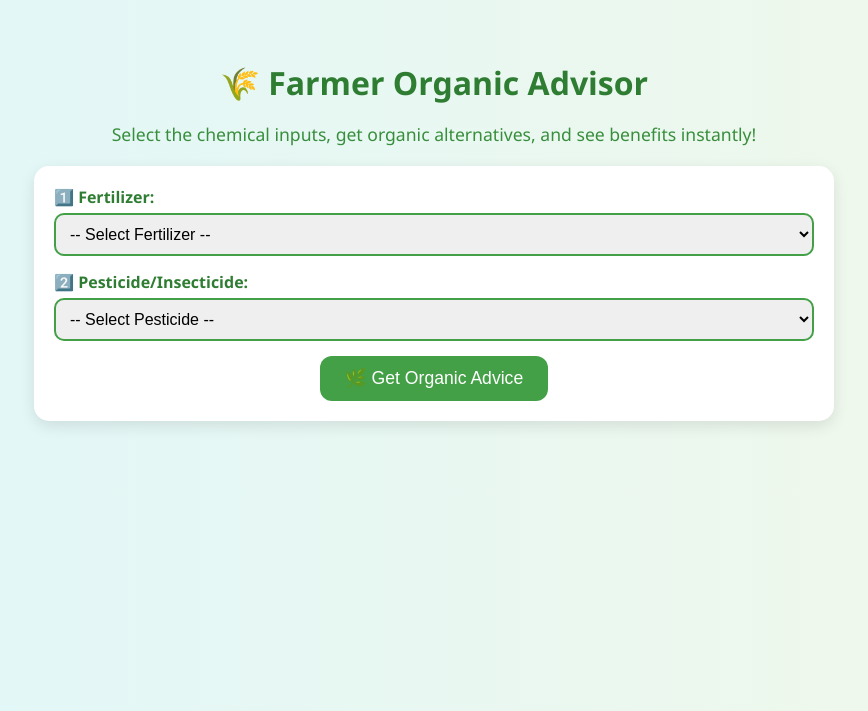
After one commit to Chinmaya24/AgriTech, a Flask app: page /sustainability in a window 1280 px wide. The commit adds this page. Shown: the top 711 px of the page, without its empty margins (206-1074 px from the left). Run offline with Flask 3, Linux system fonts and the light colour scheme.

Commit message:
pushed teh new code
pushed teh new code

```diff
--- a/app.py
+++ b/app.py
@@ -396,5 +396,123 @@ def weather_results():
                           precautions=precautions,
                           error=error)
 
+# --- Sustainability (from sustain/app.py & sustain/sustainability.py) ---
+# Fertilizers mapping
+fertilizers = {
+    "urea": {
+        "alternative": "🌿 Vermicompost, Panchagavya, Jeevamrutha",
+        "benefits": "Improves soil fertility, provides balanced nutrients, enhances microbial activity.",
+        "impact": "❌ Urea harms soil long-term. ✅ Organic compost increases soil carbon, reduces cost, and improves resilience."
+    },
+    "dap": {
+        "alternative": "🌱 Rock Phosphate + Cow Manure",
+        "benefits": "Provides slow-release phosphorus and improves soil structure.",
+        "impact": "❌ DAP causes nutrient imbalance. ✅ Rock phosphate enriches soil naturally."
+    },
+    "npk": {
+        "alternative": "🌿 Green Manure + Farmyard Manure",
+        "benefits": "Adds NPK naturally, improves soil structure.",
+        "impact": "❌ NPK salts reduce soil microbes. ✅ Green manure supports healthy soil life."
+    },
+    "mop": {
+        "alternative": "🌱 Wood Ash, Banana Stem Compost, Seaweed Extract",
+        "benefits": "Supplies potassium naturally, improves plant immunity.",
+        "impact": "❌ MOP leads to soil salinity. ✅ Wood ash & seaweed are eco-friendly."
+    },
+    "zinc sulphate": {
+        "alternative": "🌿 Zinc-rich biofertilizers, Cow Dung, Rock Dust",
+        "benefits": "Provides zinc slowly, improves soil microbes.",
+        "impact": "❌ Excess ZnSO₄ harms soil. ✅ Natural sources are safer."
+    }
+}
+
+# Pesticides mapping
+pesticides = {
+    "pesticide": {
+        "alternative": "🦗 Neem Oil Spray, Garlic-Chili Extract, Cow Urine Solution",
+        "benefits": "Repels harmful insects without killing pollinators.",
+        "impact": "❌ Chemical pesticides kill beneficial insects. ✅ Herbal sprays are eco-safe."
+    },
+    "insecticide": {
+        "alternative": "🐞 Neem Oil, Soap Spray, Intercropping with Marigold",
+        "benefits": "Controls pests, supports pollinators, reduces residues.",
+        "impact": "❌ Insecticides contaminate food. ✅ Organic methods produce healthier crops."
+    },
+    "carbofuran": {
+        "alternative": "🌿 Neem Seed Powder, Trichogramma Bio-control",
+        "benefits": "Effective against soil pests safely.",
+        "impact": "❌ Highly toxic. ✅ Neem-based products are safe."
+    },
+    "monocrotophos": {
+        "alternative": "🌱 Herbal Pesticides + Sticky Traps",
+        "benefits": "Controls sucking pests safely.",
+        "impact": "❌ Deadly. ✅ Herbal solutions protect farmer health."
+    },
+    "glyphosate": {
+        "alternative": "🌿 Mulching, Hand Weeding, Cow-based Herbicides",
+        "benefits": "Controls weeds, improves soil moisture.",
+        "impact": "❌ Carcinogenic. ✅ Organic methods save water, enrich soil."
+    },
+    "endosulfan": {
+        "alternative": "🐞 Neem Oil, Bacillus thuringiensis (Bt), Bio-control",
+        "benefits": "Targets pests safely without harming humans.",
+        "impact": "❌ Banned. ✅ Organic methods protect environment & health."
+    },
+    "mancozeb": {
+        "alternative": "🍄 Neem Decoction, Garlic Extract, Whey Spray",
+        "benefits": "Effective against leaf spots naturally.",
+        "impact": "❌ Leaves residues. ✅ Herbal sprays are safe."
+    },
+    "captan": {
+        "alternative": "🌿 Cow Urine + Asafoetida Mixture",
+        "benefits": "Prevents seedling rot naturally.",
+        "impact": "❌ Contaminates soil. ✅ Cow-based solutions promote soil life."
+    }
+}
+
+def suggest_fertilizer(input_text):
+    input_text = input_text.lower().strip()
+    if input_text in fertilizers:
+        return fertilizers[input_text]
+    return {
+        "alternative": "✅ Use compost, green manure & biofertilizers.",
+        "benefits": "Supports soil fertility and sustainable farming.",
+        "impact": "Healthy soil, better yields, safe food."
+    }
+
+def suggest_pesticide(input_text):
+    input_text = input_text.lower().strip()
+    if input_text in pesticides:
+        return pesticides[input_text]
+    return {
+        "alternative": "✅ Use Neem, Garlic-Chili sprays, or bio-control methods.",
+        "benefits": "Safe, eco-friendly, and cost-effective.",
+        "impact": "Protects crops, soil, pollinators, and your health."
+    }
+
+@app.route("/sustainability", methods=["GET", "POST"])
+def sustainability():
+    fert_suggestion = None
+    pest_suggestion = None
+    selected_fertilizer = ""
+    selected_pesticide = ""
+
+    if request.method == "POST":
+        selected_fertilizer = request.form.get("fertilizer")
+        selected_pesticide = request.form.get("pesticide")
+
+        if selected_fertilizer:
+            fert_suggestion = suggest_fertilizer(selected_fertilizer)
+        if selected_pesticide:
+            pest_suggestion = suggest_pesticide(selected_pesticide)
+
+    return render_template("sustain_index.html",
+                           fertilizers=list(fertilizers.keys()),
+                           pesticides=list(pesticides.keys()),
+                           fert_suggestion=fert_suggestion,
+                           pest_suggestion=pest_suggestion,
+                           selected_fertilizer=selected_fertilizer,
+                           selected_pesticide=selected_pesticide)
+
 if __name__ == "__main__":
     app.run(debug=True, port=5000)
--- /dev/null
+++ b/static/sustain_static/style.css
@@ -0,0 +1,110 @@
+/* Reset & basic */
+body {
+    font-family: 'Segoe UI', Tahoma, Geneva, Verdana, sans-serif;
+    background: linear-gradient(to right, #e0f7fa, #f1f8e9);
+    margin: 0;
+    padding: 0;
+}
+
+.container {
+    max-width: 800px;
+    margin: 20px auto;
+    padding: 20px;
+    text-align: center;
+}
+
+h1 {
+    color: #2e7d32;
+    margin-bottom: 5px;
+}
+
+.subtitle {
+    font-size: 1.1em;
+    color: #388e3c;
+    margin-bottom: 20px;
+}
+
+/* Form styling */
+.form-container {
+    background: #ffffff;
+    padding: 20px;
+    border-radius: 15px;
+    box-shadow: 0 5px 15px rgba(0,0,0,0.1);
+    margin-bottom: 30px;
+}
+
+.dropdown-group {
+    margin-bottom: 15px;
+    text-align: left;
+}
+
+label {
+    font-weight: bold;
+    color: #2e7d32;
+}
+
+select {
+    width: 100%;
+    padding: 10px;
+    border-radius: 10px;
+    border: 2px solid #43a047;
+    font-size: 1em;
+    margin-top: 5px;
+}
+
+/* Button */
+.submit-btn {
+    background: #43a047;
+    color: white;
+    border: none;
+    padding: 12px 25px;
+    font-size: 1.1em;
+    border-radius: 12px;
+    cursor: pointer;
+    transition: all 0.3s ease;
+}
+
+.submit-btn:hover {
+    background: #2e7d32;
+    transform: scale(1.05);
+}
+
+/* Cards */
+.card {
+    background: white;
+    padding: 20px;
+    border-radius: 15px;
+    margin-bottom: 20px;
+    text-align: left;
+    box-shadow: 0 5px 20px rgba(0,0,0,0.1);
+    transition: transform 0.3s ease, box-shadow 0.3s ease;
+}
+
+.card:hover {
+    transform: translateY(-5px);
+    box-shadow: 0 10px 25px rgba(0,0,0,0.15);
+}
+
+.card h2 {
+    color: #1b5e20;
+}
+
+.card h3 {
+    color: #388e3c;
+    margin-top: 10px;
+}
+
+.fertilizer {
+    border-left: 6px solid #66bb6a;
+}
+
+.pesticide {
+    border-left: 6px solid #ff7043;
+}
+
+/* Responsive */
+@media(max-width: 600px){
+    .form-container, .card {
+        padding: 15px;
+    }
+}
--- /dev/null
+++ b/templates/sustain_index.html
@@ -0,0 +1,65 @@
+<!DOCTYPE html>
+<html lang="en">
+<head>
+    <meta charset="UTF-8">
+    <meta name="viewport" content="width=device-width, initial-scale=1.0">
+    <title>🌱 Farmer Organic Advisor</title>
+    <link rel="stylesheet" href="{{ url_for('static', filename='sustain_static/style.css') }}">
+</head>
+<body>
+    <div class="container">
+        <h1>🌾 Farmer Organic Advisor</h1>
+        <p class="subtitle">Select the chemical inputs, get organic alternatives, and see benefits instantly!</p>
+
+        <form method="POST" class="form-container">
+            <div class="dropdown-group">
+                <label>1️⃣ Fertilizer:</label>
+                <select name="fertilizer">
+                    <option disabled selected>-- Select Fertilizer --</option>
+                    {% for item in fertilizers %}
+                    <option value="{{ item }}" {% if selected_fertilizer == item %}selected{% endif %}>
+                        {{ item | capitalize }}
+                    </option>
+                    {% endfor %}
+                </select>
+            </div>
+
+            <div class="dropdown-group">
+                <label>2️⃣ Pesticide/Insecticide:</label>
+                <select name="pesticide">
+                    <option disabled selected>-- Select Pesticide --</option>
+                    {% for item in pesticides %}
+                    <option value="{{ item }}" {% if selected_pesticide == item %}selected{% endif %}>
+                        {{ item | capitalize }}
+                    </option>
+                    {% endfor %}
+                </select>
+            </div>
+
+            <button type="submit" class="submit-btn">🌿 Get Organic Advice</button>
+        </form>
+
+        {% if fert_suggestion %}
+        <div class="card fertilizer">
+            <h2>💡 Fertilizer Alternative</h2>
+            <p><strong>{{ fert_suggestion['alternative'] }}</strong></p>
+            <h3>🌍 Benefits</h3>
+            <p>{{ fert_suggestion['benefits'] }}</p>
+            <h3>📈 Impact</h3>
+            <p>{{ fert_suggestion['impact'] }}</p>
+        </div>
+        {% endif %}
+
+        {% if pest_suggestion %}
+        <div class="card pesticide">
+            <h2>💡 Pesticide Alternative</h2>
+            <p><strong>{{ pest_suggestion['alternative'] }}</strong></p>
+            <h3>🌍 Benefits</h3>
+            <p>{{ pest_suggestion['benefits'] }}</p>
+            <h3>📈 Impact</h3>
+            <p>{{ pest_suggestion['impact'] }}</p>
+        </div>
+        {% endif %}
+    </div>
+</body>
+</html>
```
Also changed, not shown: sustain/app.py (added, +31 -0 lines), sustain/static/style.css (added, +110 -0 lines), sustain/sustainability.py (added, +92 -0 lines), sustain/templates/index.html (added, +65 -0 lines), templates/main-home.html (+6 -5 lines).
